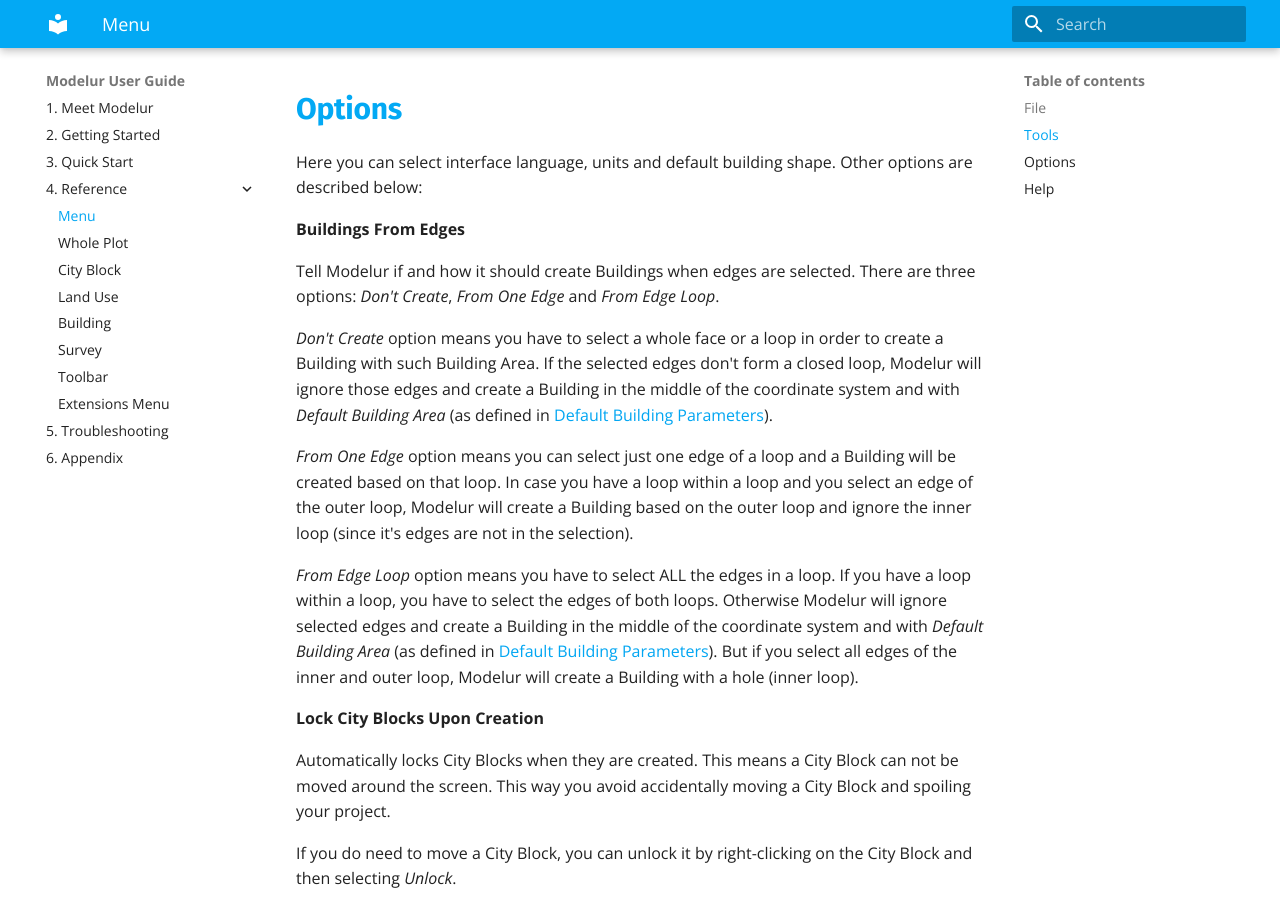
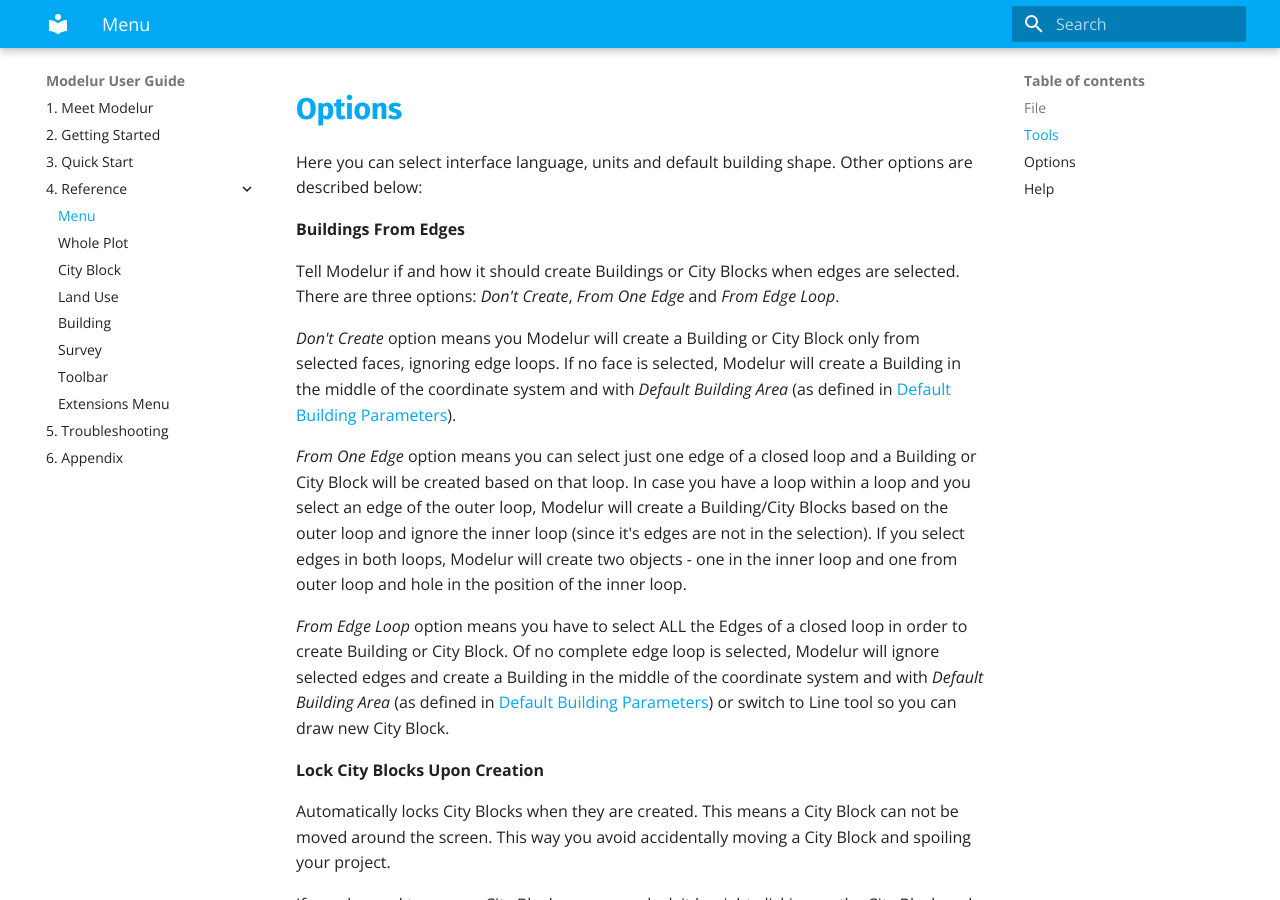
Before and after one commit to Modelur/docs, an MkDocs documentation site: the page built from docs/reference/menu.md, in a window 1280 px wide and 900 px high, scrolled down 3634 px. Built offline with MkDocs 1.6.1 and Material for MkDocs 9.7.7, drawn with Linux system fonts in a browser that asks for light colours; old or Windows-style settings are respelled for this version of MkDocs.

Commit message:
- Improved description of creating buildings and city blocks from edges.

```diff
--- a/docs/reference/menu.md
+++ b/docs/reference/menu.md
@@ -75,13 +75,13 @@
 
 **Buildings From Edges**
 
-Tell Modelur if and how it should create Buildings when edges are selected. There are three options: _Don't Create_, _From One Edge_ and _From Edge Loop_.
+Tell Modelur if and how it should create Buildings or City Blocks when edges are selected. There are three options: _Don't Create_, _From One Edge_ and _From Edge Loop_.
 
-_Don't Create_ option means you have to select a whole face or a loop in order to create a Building with such Building Area. If the selected edges don't form a closed loop, Modelur will ignore those edges and create a Building in the middle of the coordinate system and with _Default Building Area_ (as defined in [Default Building Parameters](whole_plot/#default-building-parameters)).
+_Don't Create_ option means you Modelur will create a Building or City Block only from selected faces, ignoring edge loops. If no face is selected, Modelur will create a Building in the middle of the coordinate system and with _Default Building Area_ (as defined in [Default Building Parameters](whole_plot/#default-building-parameters)).
 
- _From One Edge_ option means you can select just one edge of a loop and a Building will be created based on that loop. In case you have a loop within a loop and you select an edge of the outer loop, Modelur will create a Building based on the outer loop and ignore the inner loop (since it's edges are not in the selection).
+ _From One Edge_ option means you can select just one edge of a closed loop and a Building or City Block will be created based on that loop. In case you have a loop within a loop and you select an edge of the outer loop, Modelur will create a Building/City Blocks based on the outer loop and ignore the inner loop (since it's edges are not in the selection). If you select edges in both loops, Modelur will create two objects - one in the inner loop and one from outer loop and hole in the position of the inner loop.
 
- _From Edge Loop_ option means you have to select ALL the edges in a loop. If you have a loop within a loop, you have to select the edges of both loops. Otherwise Modelur will ignore selected edges and create a Building in the middle of the coordinate system and with _Default Building Area_ (as defined in [Default Building Parameters](whole_plot/#default-building-parameters)). But if you select all edges of the inner and outer loop, Modelur will create a Building with a hole (inner loop).
+ _From Edge Loop_ option means you have to select ALL the Edges of a closed loop in order to create Building or City Block. Of no complete edge loop is selected, Modelur will ignore selected edges and create a Building in the middle of the coordinate system and with _Default Building Area_ (as defined in [Default Building Parameters](whole_plot/#default-building-parameters)) or switch to Line tool so you can draw new City Block.
 
 **Lock City Blocks Upon Creation**
 
```
